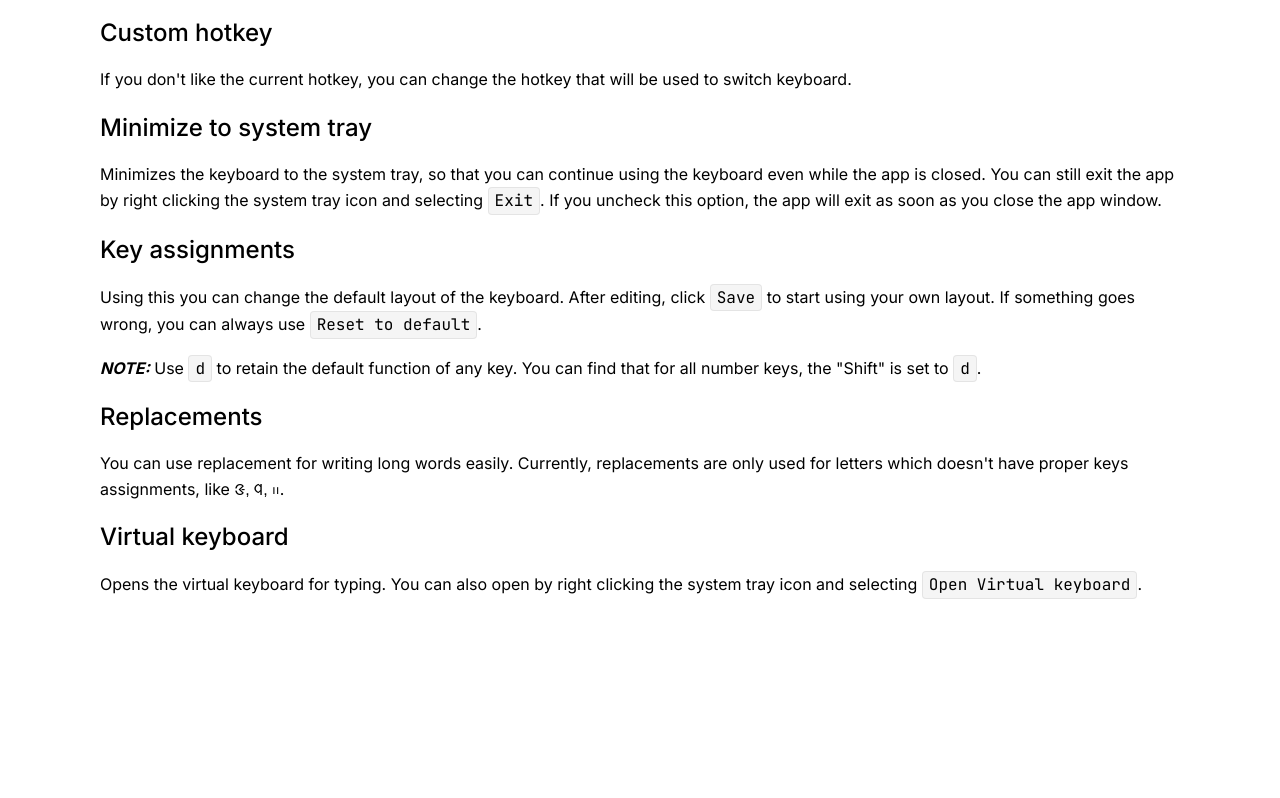
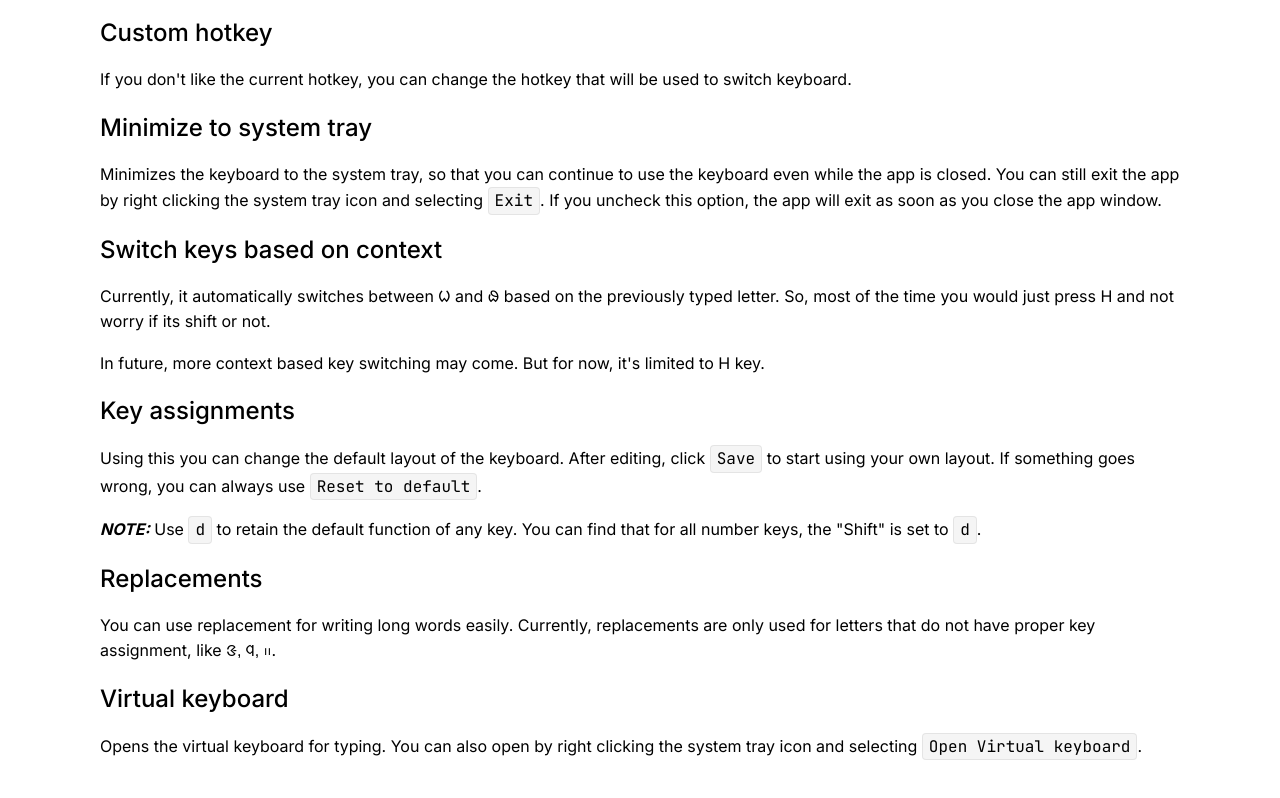
Before and after one commit to sarsamurmu/ol_chiki_gaban_web, a Next.js app: page /how-to-use in a window 1280 px wide. Shown: the part 1078-1876 px from the top of the page. Before the commit the page ends 1793 px from the top, so only its background shows below. Built offline with nearby package versions, Linux system fonts and the light colour scheme.

Commit message:
Update how-to-use page

```diff
--- a/src/pages/how-to-use.js
+++ b/src/pages/how-to-use.js
@@ -93,7 +93,7 @@ const MainContent = () => {
 
       <h2>Accepting suggestions</h2>
       <p>
-        Sometimes the keyboard may show you suggestions. To accept a suggestion press the <code>Tab</code> key in your keyboard.
+        Sometimes the keyboard may show you suggestions. To accept a suggestion, press the <code>Tab</code> key in your keyboard.
         This only works when the suggestion is still showing on the screen.
       </p>
       <p>You can try writing <span className={s.ol}>ᱱᱜ</span> then pressing <code>Tab</code> to see how it works.</p>
@@ -116,7 +116,7 @@ const MainContent = () => {
 
       <h2>Enable keyboard</h2>
       <p>
-        Turn on/off the keyboard. You can use the hotkey (by default which is <code>Ctrl + Spacebar</code>)
+        Turn on/off the keyboard. You can use the hotkey (by default, which is <code>Ctrl + Spacebar</code>)
         to quickly switch between input methods.
       </p>
 
@@ -125,9 +125,18 @@ const MainContent = () => {
 
       <h2>Minimize to system tray</h2>
       <p>
-        Minimizes the keyboard to the system tray, so that you can continue using the keyboard even while the app is closed.
+        Minimizes the keyboard to the system tray, so that you can continue to use the keyboard even while the app is closed.
         You can still exit the app by right clicking the system tray icon and selecting <code>Exit</code>.
         If you uncheck this option, the app will exit as soon as you close the app window.
+      </p>
+
+      <h2>Switch keys based on context</h2>
+      <p>
+        Currently, it automatically switches between ᱦ and ᱷ based on the previously typed letter.
+        So, most of the time you would just press H and not worry if its shift or not.
+      </p>
+      <p>
+        In future, more context based key switching may come. But for now, it&apos;s limited to H key.
       </p>
 
       <h2>Key assignments</h2>
@@ -143,7 +152,7 @@ const MainContent = () => {
       <h2>Replacements</h2>
       <p>
         You can use replacement for writing long words easily. Currently, replacements are only used for
-        letters which doesn&apos;t have proper keys assignments, like <span className={s.ol}>ᱝ, ᱧ, ᱿</span>.
+        letters that do not have proper key assignment, like <span className={s.ol}>ᱝ, ᱧ, ᱿</span>.
       </p>
 
       <h2>Virtual keyboard</h2>
```
